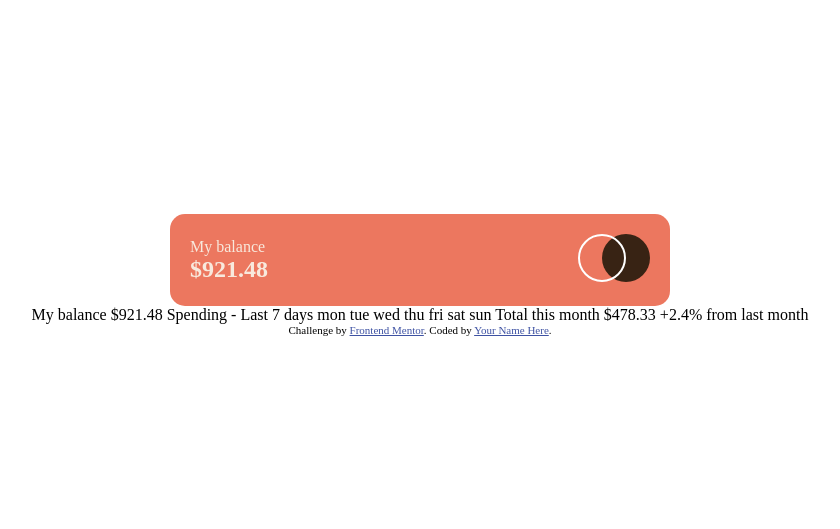
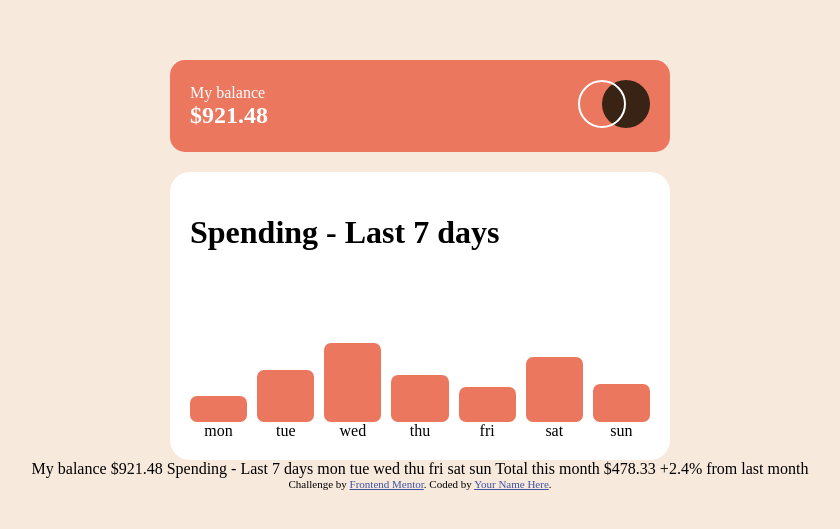
Before and after one commit to kimtaejin3/expenses-chart-component, a JavaScript app: page / in a window 1280 px wide. Shown: the part 133-662 px from the top of the page, without its empty margins (220-1060 px from the left). Built offline with nearby package versions, Linux system fonts and the light colour scheme.

Commit message:
feat: Add graph layout

```diff
--- a/src/App.js
+++ b/src/App.js
@@ -1,9 +1,11 @@
 import Header from './Header.js';
+import Main from './Main.js';
 
 function App(){
     return(
         <>
             <Header/>
+            <Main/>
         </>
     )
 }
--- /dev/null
+++ b/src/Graph.js
@@ -0,0 +1,14 @@
+function Graph({day, amount}){
+    const className = `Spending-graph`;
+    const graph_height = `${amount}%`;
+    return(
+        <>
+            <div className="Spending-graph">
+                <div className="Spending-graph-height" style={{height:graph_height}} >
+                </div>
+            </div>
+        </>
+    );
+}
+
+export default Graph;
--- a/src/Header.css
+++ b/src/Header.css
@@ -2,6 +2,7 @@
     background-color: hsl(10, 79%, 65%);
     width: 500px;
     border-radius: 15px;
+    margin-bottom:20px;
 }
 
 .Header-inside{
@@ -12,9 +13,9 @@
 }
 
 .Header-title{
-    color: hsl(27, 66%, 92%);
     display: flex;
     flex-direction: column;
+    color: white;
 }
 
 .Header-title-spending{
--- /dev/null
+++ b/src/Main.css
@@ -0,0 +1,43 @@
+.Main{
+    background-color: white;
+    border-radius: 20px;
+    padding: 20px;
+
+}
+
+ul{
+    margin:0;
+    padding:0;
+}
+
+li{
+    list-style-type: none;
+}
+
+.l_row{
+    display: flex;
+    flex-wrap: wrap;
+    gap:10px;
+}
+
+.l_col{
+    flex-basis:0;
+    flex-grow:1;
+}
+
+.Spending-graph{
+    height: 150px;
+    position: relative;
+}
+
+.Spending-graph-height{
+    position: absolute;
+    bottom:0;
+    border-radius: 7px;
+    background-color: hsl(10, 79%, 65%);
+    width:100%;
+}
+
+.l_col .day{
+    text-align: center;
+}
--- /dev/null
+++ b/src/Main.js
@@ -0,0 +1,53 @@
+import spending from '../data.json';
+import './Main.css';
+import Graph from './Graph.js';
+
+const arrayOfSpending = spending;
+console.log(arrayOfSpending[0]);
+function Main(){
+// json 파일에서 배열 가져와서
+    return (
+        <main className="Main">
+            <div className="template">
+                <h1 className="template-title">Spending - Last 7 days</h1>
+                <ul className="l_row">
+
+                    <li className="l_col" >
+                        <Graph day={arrayOfSpending[0].day} amount={arrayOfSpending[0].amount}/>
+                    </li>
+                    <li className="l_col" >
+                        <Graph  day={arrayOfSpending[1].day} amount={arrayOfSpending[1].amount}/>
+                    </li>
+                    <li className="l_col" >
+                        <Graph  day={arrayOfSpending[2].day} amount={arrayOfSpending[2].amount}/>
+                    </li>
+                    <li className="l_col">
+                        <Graph  day={arrayOfSpending[3].day} amount={arrayOfSpending[3].amount}/>
+                    </li>
+                    <li className="l_col" >
+                        <Graph  day={arrayOfSpending[4].day} amount={arrayOfSpending[4].amount}/>
+                    </li>
+                    <li className="l_col" >
+                        <Graph  day={arrayOfSpending[5].day} amount={arrayOfSpending[5].amount}/>
+                    </li>
+                    <li className="l_col" >
+                        <Graph  day={arrayOfSpending[6].day} amount={arrayOfSpending[6].amount}/>
+                    </li>
+                </ul>
+
+                <ul class="l_row">
+                    <li className='l_col'><div class="day">mon</div></li>
+                    <li className='l_col'><div class="day">tue</div></li>
+                    <li className='l_col'><div class="day">wed</div></li>
+                    <li className='l_col'><div class="day">thu</div></li>
+                    <li className='l_col'><div class="day">fri</div></li>
+                    <li className='l_col'><div class="day">sat</div></li>
+                    <li className='l_col'><div class="day">sun</div></li>
+                </ul>
+            </div>
+        </main>
+    );
+
+}
+
+export default Main;
--- a/src/component.css
+++ b/src/component.css
@@ -4,4 +4,6 @@ body{
     align-items: center;
     height: 100vh;
     flex-direction: column;
+
+    background-color: hsl(27, 66%, 92%);
 }
```
Also changed, not shown: 1 other file (tests, documents, lock files or other folders).
